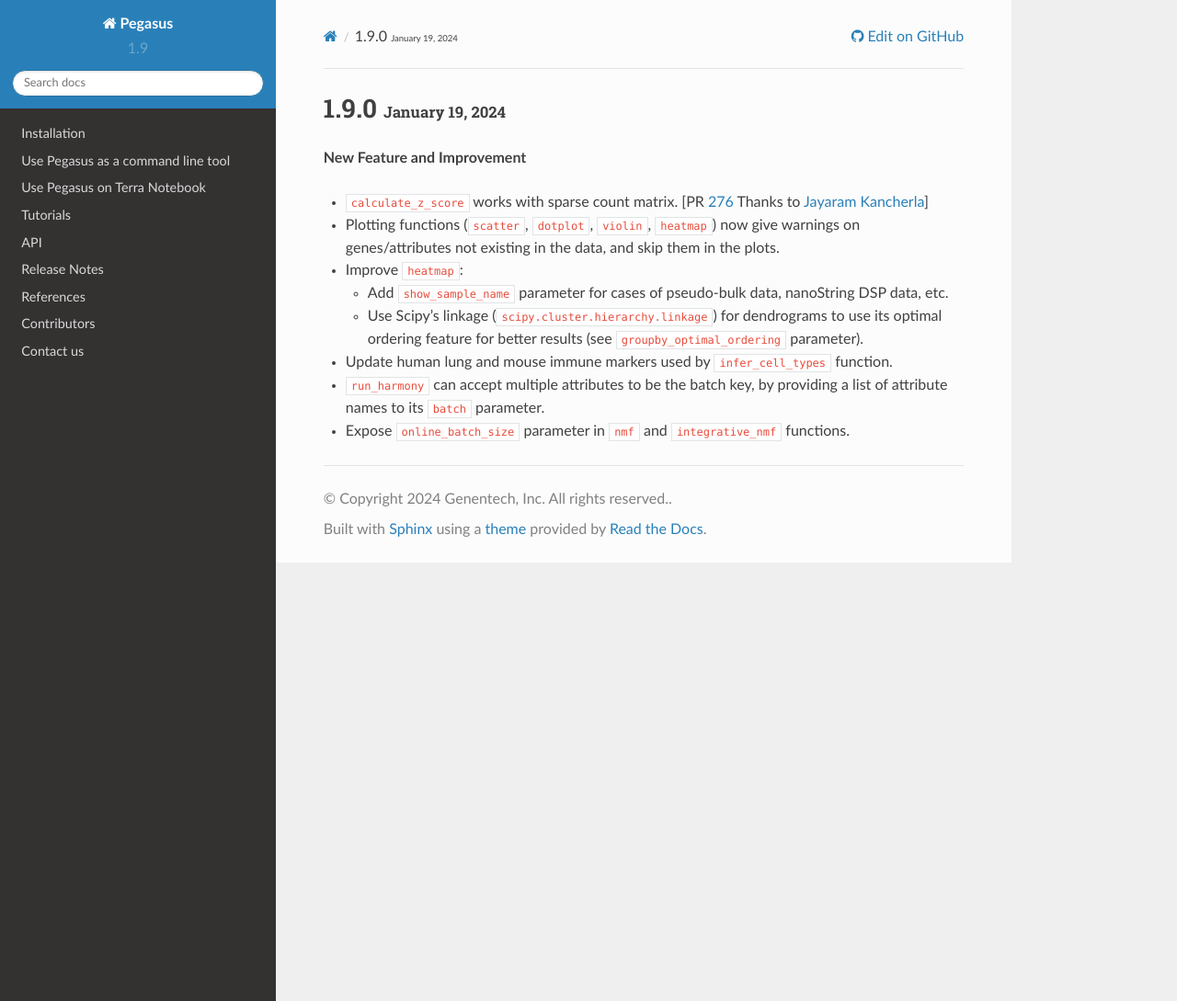
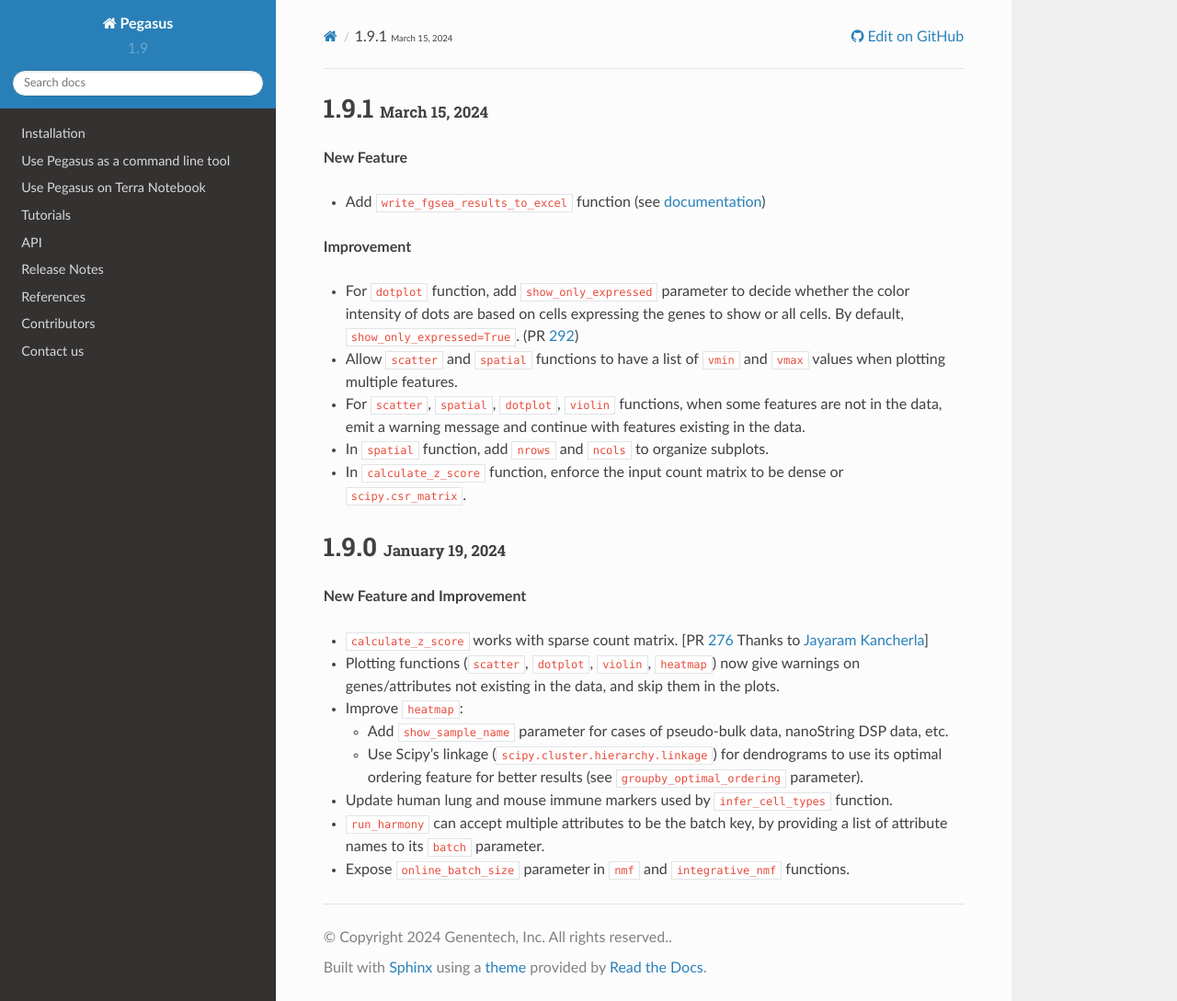
Before and after one commit to lilab-bcb/pegasus, a Sphinx documentation site: the page built from docs/release_notes/version_1_9.rst, in a window 1280 px wide and 1089 px high. Shown: the whole window at 92% size. Built offline with Sphinx 7.4.7 and the Read the Docs theme 2.0.0, drawn with Linux system fonts in a browser that asks for light colours; formulas are drawn with MathJax 3.

Commit message:
docs for 1.9.1 release

```diff
--- a/docs/conf.py
+++ b/docs/conf.py
@@ -31,7 +31,7 @@
 # The short X.Y version
 version = "1.9"
 # The full version, including alpha/beta/rc tags
-release = "1.9.0"
+release = "1.9.1"
 
 
 # -- General configuration ---------------------------------------------------
--- a/docs/release_notes/version_1_9.rst
+++ b/docs/release_notes/version_1_9.rst
@@ -1,3 +1,18 @@
+1.9.1 :small:`March 15, 2024`
+^^^^^^^^^^^^^^^^^^^^^^^^^^^^^^^
+
+**New Feature**
+
+* Add ``write_fgsea_results_to_excel`` function (see `documentation <api/pegasus.write_fgsea_results_to_excel.html>`_)
+
+**Improvement**
+
+* For ``dotplot`` function, add ``show_only_expressed`` parameter to decide whether the color intensity of dots are based on cells expressing the genes to show or all cells. By default, ``show_only_expressed=True``. (PR `292 <https://github.com/lilab-bcb/pegasus/pull/292>`_)
+* Allow ``scatter`` and ``spatial`` functions to have a list of ``vmin`` and ``vmax`` values when plotting multiple features.
+* For ``scatter``, ``spatial``, ``dotplot``, ``violin`` functions, when some features are not in the data, emit a warning message and continue with features existing in the data.
+* In ``spatial`` function, add ``nrows`` and ``ncols`` to organize subplots.
+* In ``calculate_z_score`` function, enforce the input count matrix to be dense or ``scipy.csr_matrix``.
+
 1.9.0 :small:`January 19, 2024`
 ^^^^^^^^^^^^^^^^^^^^^^^^^^^^^^^
 
```
